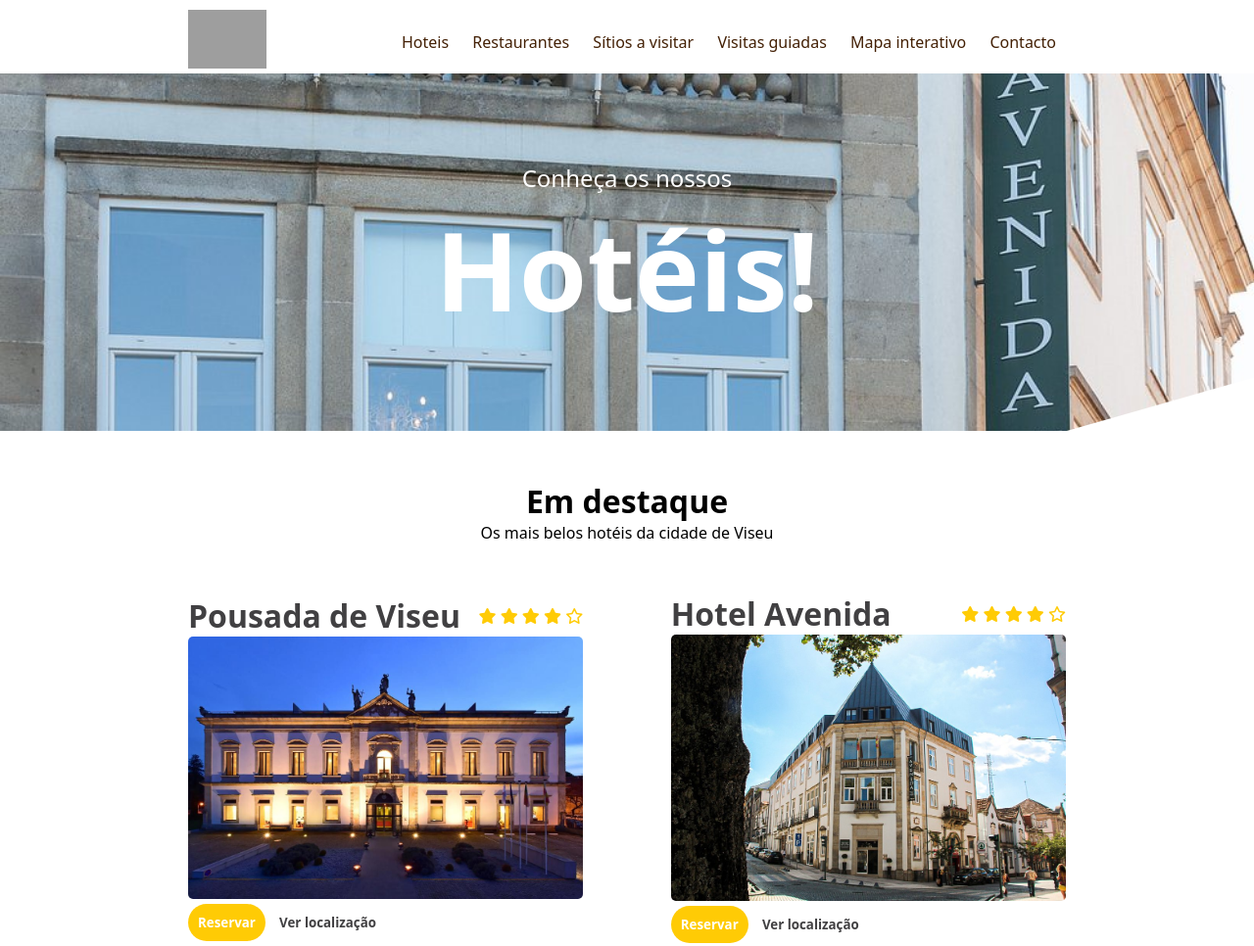
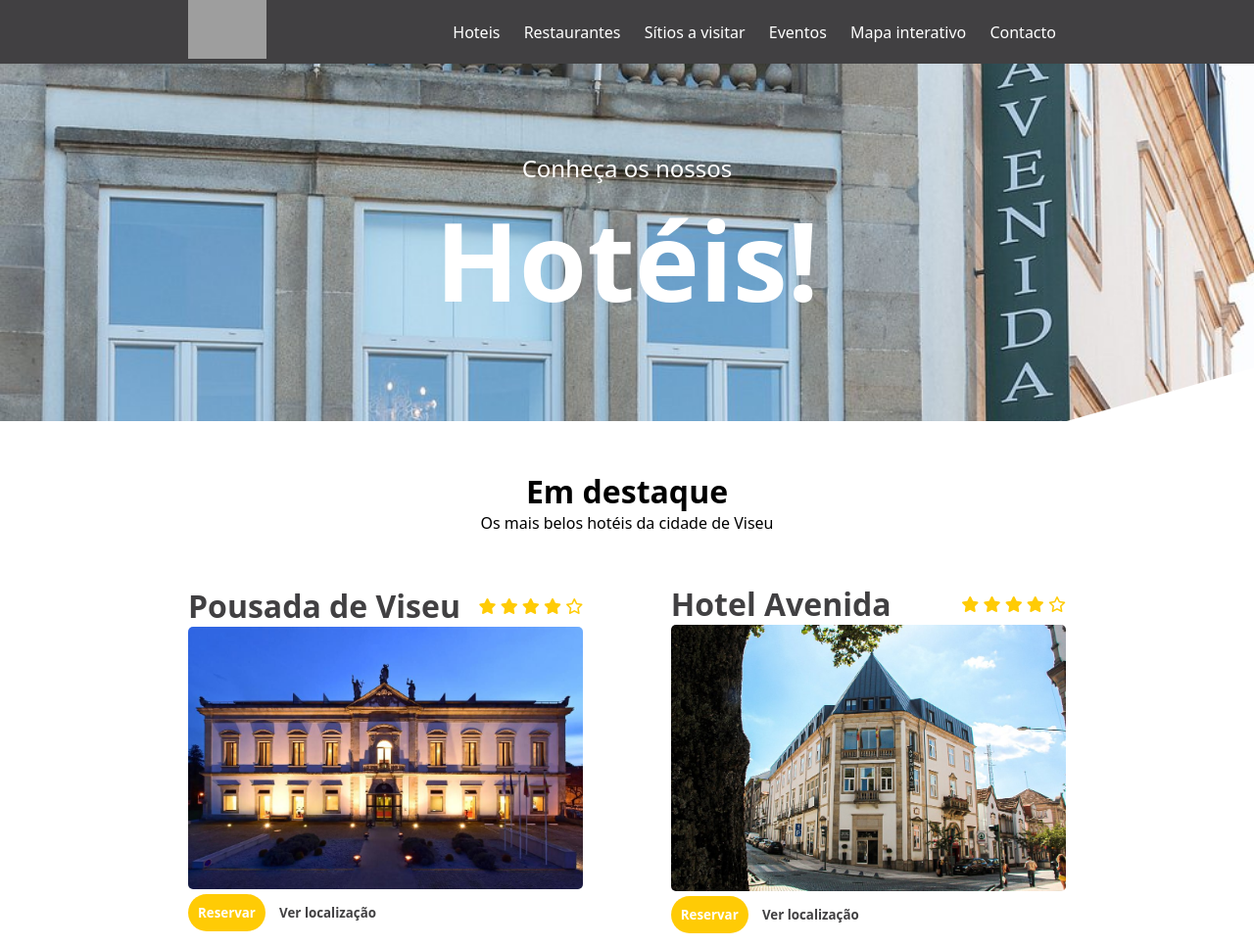
Before and after one commit to Wyzo/ProjetoAI1, a plain HTML site: page hoteis.html in a window 1280 px wide. Shown: the top 966 px of the page at 98% size. Drawn offline with Linux system fonts and the light colour scheme; grey boxes are pictures that could not be loaded.

Commit message:
Fixed nav_bar in all pages

```diff
--- a/eventos.css
+++ b/eventos.css
@@ -23,13 +23,13 @@
   }
 
 
-header {
-    width: 70%;
-    margin: 0 auto;
+  header {
+    background-color: #414042;
 }
 
 .nav_topo {
-    margin-top: 10px;
+    width: 70%;
+    margin: 0 auto;
     display: flex;
     flex-wrap: wrap;
     justify-content: space-between;
@@ -53,9 +53,9 @@
 
 .nav_topo_header a{
     text-decoration: none;
-    color: #432005;
     padding: 10px;
     transition: 0.5s all ease;
+    color: white;
 }
 
 .nav_topo_header a:hover{
--- a/hoteis.css
+++ b/hoteis.css
@@ -23,13 +23,13 @@
   }
 
 
-header {
-    width: 70%;
-    margin: 0 auto;
+  header {
+    background-color: #414042;
 }
 
 .nav_topo {
-    margin-top: 10px;
+    width: 70%;
+    margin: 0 auto;
     display: flex;
     flex-wrap: wrap;
     justify-content: space-between;
@@ -53,9 +53,9 @@
 
 .nav_topo_header a{
     text-decoration: none;
-    color: #432005;
     padding: 10px;
     transition: 0.5s all ease;
+    color: white;
 }
 
 .nav_topo_header a:hover{
--- a/hoteis.html
+++ b/hoteis.html
@@ -21,7 +21,7 @@
                     <a href="hoteis.html">Hoteis</a>
                     <a href="restaurantes.html">Restaurantes</a>
                     <a href="">Sítios a visitar</a>
-                    <a href="">Visitas guiadas</a>
+                    <a href="eventos.html">Eventos</a>
                     <a href="">Mapa interativo</a>
                     <a href="">Contacto</a>
                 </nav>
--- a/restaurantes.css
+++ b/restaurantes.css
@@ -23,13 +23,13 @@
   }
 
 
-header {
-    width: 70%;
-    margin: 0 auto;
+  header {
+    background-color: #414042;
 }
 
 .nav_topo {
-    margin-top: 10px;
+    width: 70%;
+    margin: 0 auto;
     display: flex;
     flex-wrap: wrap;
     justify-content: space-between;
@@ -53,9 +53,9 @@
 
 .nav_topo_header a{
     text-decoration: none;
-    color: #432005;
     padding: 10px;
     transition: 0.5s all ease;
+    color: white;
 }
 
 .nav_topo_header a:hover{
```
Also changed, not shown: eventos.html (+1 -1 lines), restaurantes.html (+1 -1 lines).
